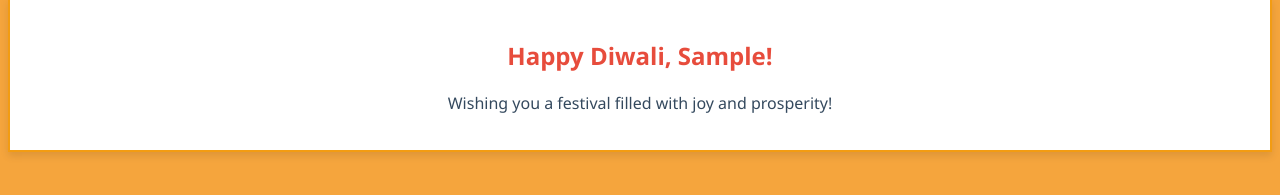
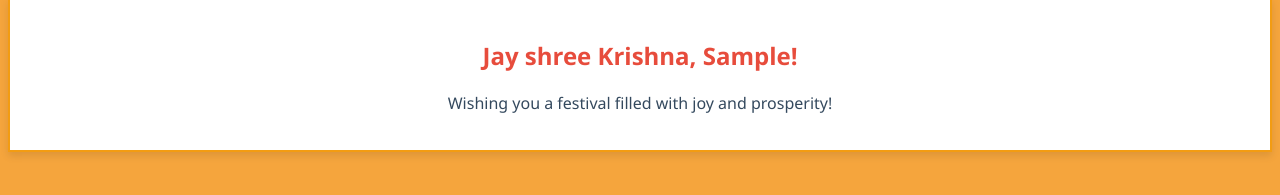
Before and after one commit to Dhruv0805/DS, a plain HTML site: page index.html in a window 1280 px wide. Both pictures are taken after typing "Sample" into the empty fields and a click on the button "Submit". Shown: the part 159-354 px from the top of the page. Drawn offline with Linux system fonts and the light colour scheme.

Commit message:
Update greeting message in index.html

```diff
--- a/index.html
+++ b/index.html
@@ -49,7 +49,7 @@
     <input type="text" id="name" placeholder="Your Name">
     <button onclick="generateCard()">Submit</button>
     <div id="card" class="card" style="display:none;">
-        <h2>Happy Diwali, <span id="userName"></span>!</h2>
+        <h2>Jay shree Krishna, <span id="userName"></span>!</h2>
         <p>Wishing you a festival filled with joy and prosperity!</p>
     </div>
 
```
